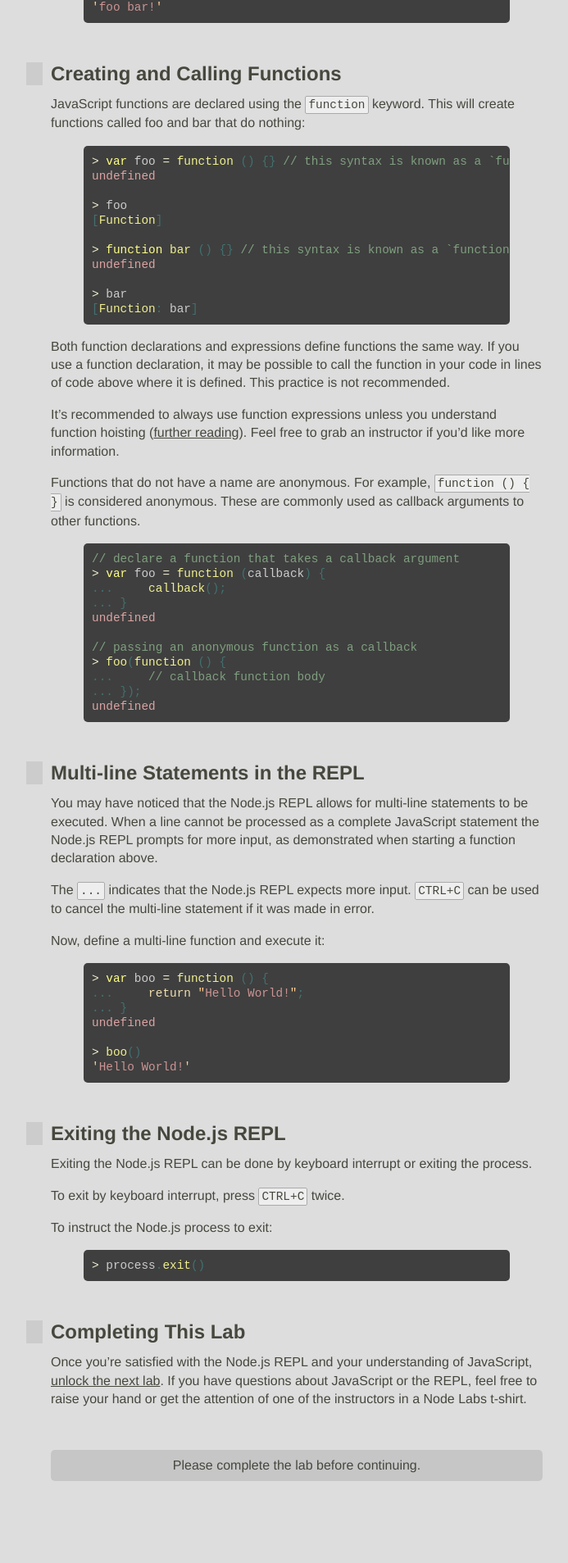
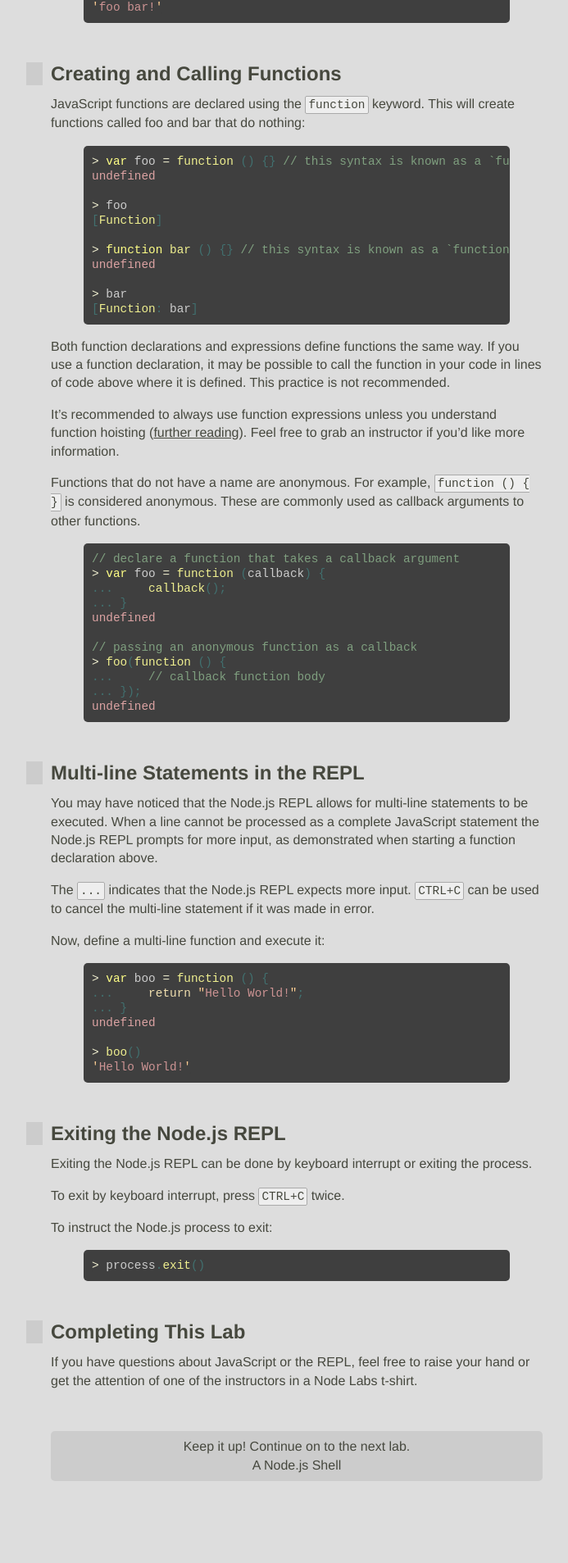
Before and after one commit to JavaScriptKC/workshop, a Jekyll site: the page built from _posts/2012-11-1-repl.md, in a window 1280 px wide. Shown: the part 3345-5252 px from the top of the page at 82% size, without its empty margins (278-971 px from the left). Built offline with Jekyll 4.4.1, drawn with Linux system fonts in a browser that asks for light colours; nearby versions of some CDN libraries; some web fonts are replaced; comment, search, counter and statistics services are not loaded.

Commit message:
Removing more unlocking features

```diff
--- a/_layouts/post.html
+++ b/_layouts/post.html
@@ -34,9 +34,6 @@
 
     <div id="next">
       {% if page.next %}
-        <div class="stop">
-          Please complete the lab before continuing.
-        </div>
         <div class="continue">
           <a href="{{ page.next.url }}">
             <!-- Please don't just skip through these, actually do the labs! -->
--- a/_posts/2012-11-1-repl.md
+++ b/_posts/2012-11-1-repl.md
@@ -233,4 +233,4 @@ To instruct the Node.js process to exit:
 
 ## Completing This Lab
 
-Once you're satisfied with the Node.js REPL and your understanding of JavaScript, <a href="#" class="unlock">unlock the next lab</a>. If you have questions about JavaScript or the REPL, feel free to raise your hand or get the attention of one of the instructors in a Node Labs t-shirt.
+If you have questions about JavaScript or the REPL, feel free to raise your hand or get the attention of one of the instructors in a Node Labs t-shirt.
--- a/css/post.css
+++ b/css/post.css
@@ -40,9 +40,8 @@ pre code { border: 0 none; padding: 0; }
 #header img { height: 150px; }
 
 #next { margin-top: 50px; }
-#next .continue { display: none; }
 
-#next .stop, #next .completed {
+#next .completed {
   text-align: center;
   background-color: #c6c6c6;
   border-radius: 5px;
--- a/js/unlock.js
+++ b/js/unlock.js
@@ -37,12 +37,12 @@
   var promptForUsername = function (e) {
     e.preventDefault();
 
-    var username = prompt("Pick a username!");
+    var username = prompt("Whats your name? This helps us track your progress.");
+
     if (!username) return;
+
     $.cookie("username", username);
 
-    $("#next .stop").show();
-    $("#next .userprompt").hide();
     socket.emit("username", whoami());
   };
 
@@ -73,8 +73,12 @@
   };
 
   $(document).ready(function () {
-    $("#next .userprompt a").click(promptForUsername);
-    $("a.unlock").click(unlockNextLab);
+    if (!$.cookie("username")) {
+      $("#next .userprompt a").click(promptForUsername);
+    }
+
+    $("#next .continue a").click(unlockNextLab);
+
     $("code").each(injectYourUsername);
   });
 
```
Also changed, not shown: index.md (+1 -4 lines), 1 other file.
